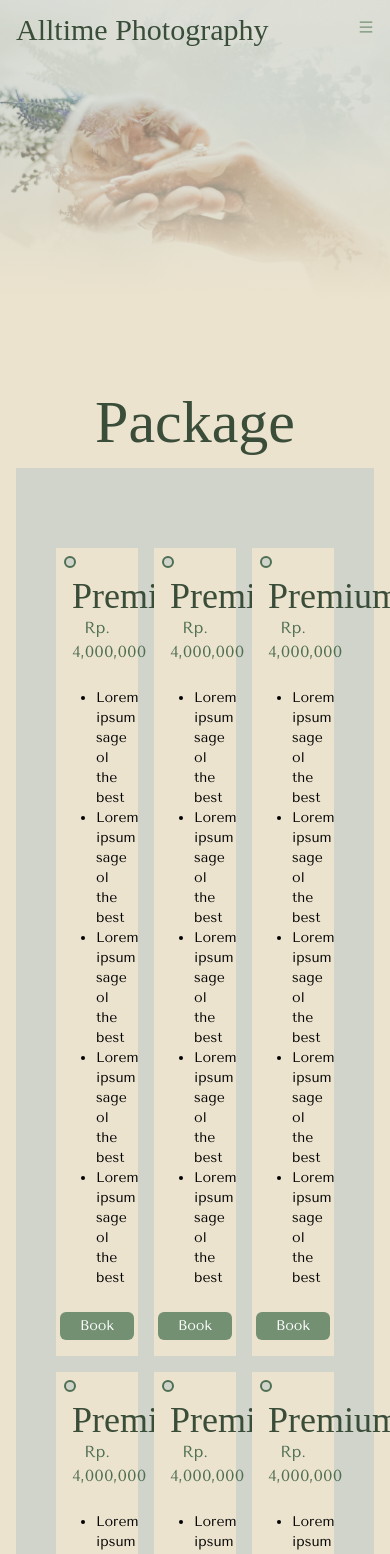
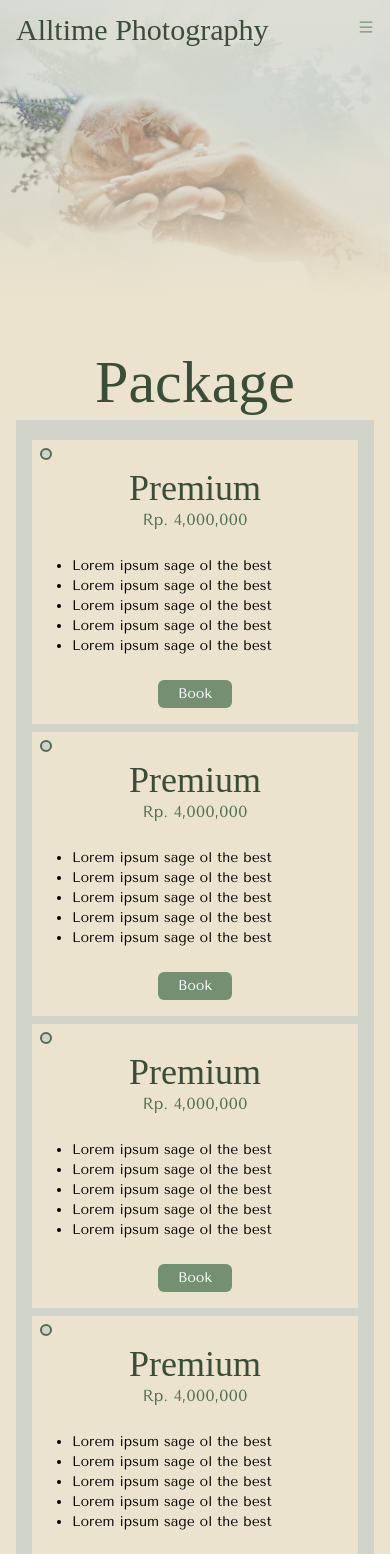
Before and after one commit to rifqiagniamubarok/alltime-photography-fe, a Next.js app: page /package in a window 390 px wide. Shown: the top 1554 px of the page. Built offline with nearby package versions, Linux system fonts and the light colour scheme; a web font is replaced by a local one.

Commit message:
Feat: add responsive package

```diff
--- a/components/templates/PackageLayout.js
+++ b/components/templates/PackageLayout.js
@@ -4,11 +4,11 @@ import BasicLayout from './BasicLayout';
 const PackageLayout = ({ children }) => {
   return (
     <BasicLayout>
-      <section className="mt-20 space-y-4 ">
+      <section className="mt-10 md:mt-20 space-y-2 md:space-y-4 ">
         <div className="font-passions">
           <p className="text-6xl text-center text-sage-dark">Package</p>
         </div>
-        <div className="bg-beige-sage  py-20 px-10">{children}</div>
+        <div className="bg-beige-sage py-5 md:py-14 lg:py-20 px-4 md:px-8 lg:px-10">{children}</div>
       </section>
     </BasicLayout>
   );
--- a/pages/package/[pacakge-name].jsx
+++ b/pages/package/[pacakge-name].jsx
@@ -7,15 +7,15 @@ import React from 'react';
 const PackageDetail = () => {
   return (
     <PackageLayout>
-      <div className="grid grid-cols-5 gap-4">
-        <div className="col-span-2">
+      <div className="grid grid-cols-1 md:grid-cols-5 gap-4">
+        <div className="md:col-span-2">
           <CardPackage withButton={false} />
         </div>
 
-        <div className="col-span-3 space-y-4">
+        <div className="md:col-span-3 space-y-4">
           <div className="space-y-4">
-            <p className="text-3xl text-tenor text-sage-dark">Form Booking</p>
-            <p className="text-base text-tenor text-sage-soft">Submit your booking request. If we accept or refuse, we will contact you via WhatsApp or email.</p>
+            <p className="text-2xl md:text-3xl text-tenor text-sage-dark md:text-left text-center">Form Booking</p>
+            <p className="text-sm md:text-base text-tenor text-sage-soft">Submit your booking request. If we accept or refuse, we will contact you via WhatsApp or email.</p>
           </div>
           <div>
             <DatepickerCustom id="date-pick" />
--- a/pages/package/index.js
+++ b/pages/package/index.js
@@ -5,7 +5,7 @@ import React from 'react';
 const Package = () => {
   return (
     <PackageLayout>
-      <div className="grid grid-cols-3 gap-4">
+      <div className="grid grid-cols-1 md:grid-cols-2 lg:grid-cols-3 gap-2 md:gap-4">
         {[...Array(8)].map((_, index) => (
           <CardPackage key={index} />
         ))}
```
